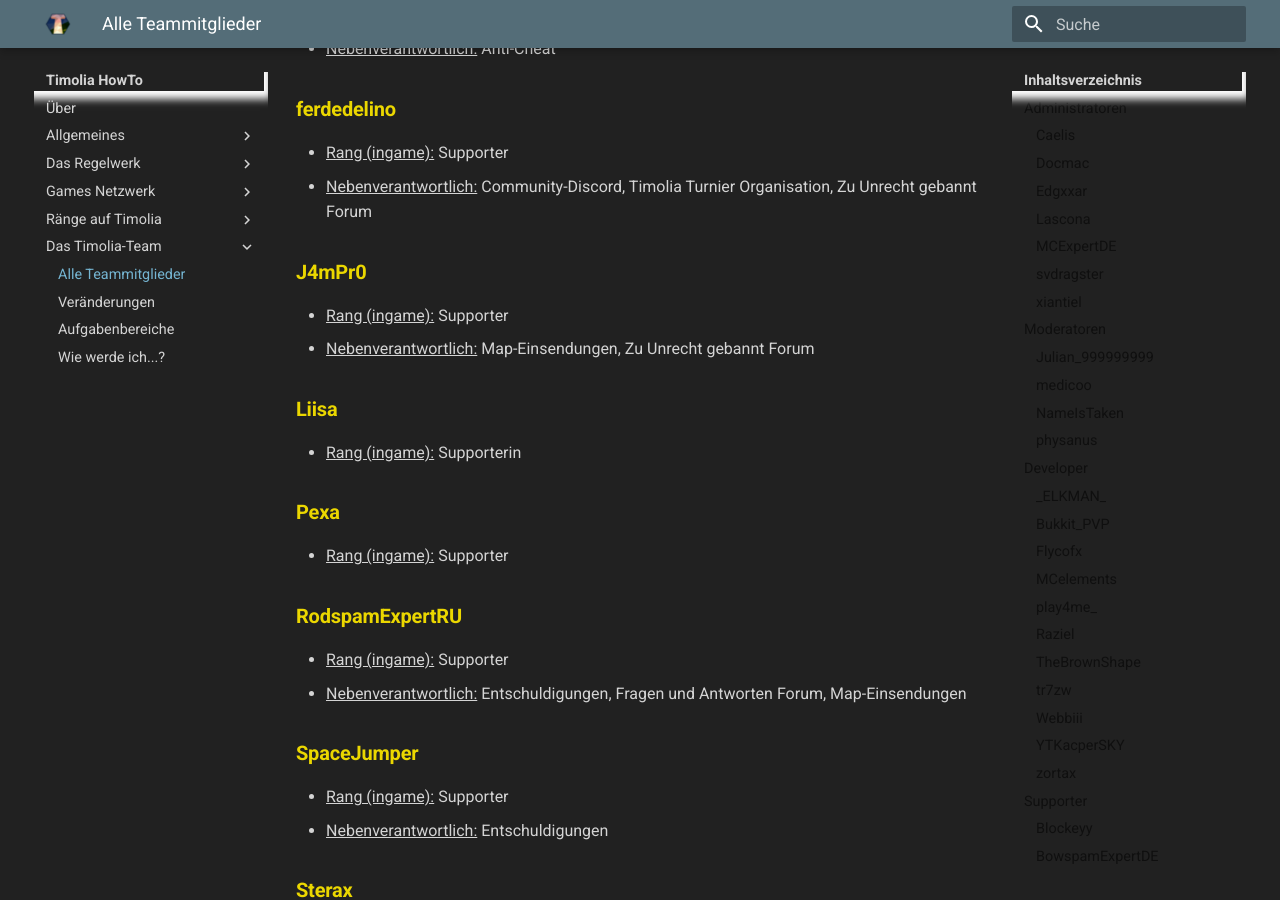
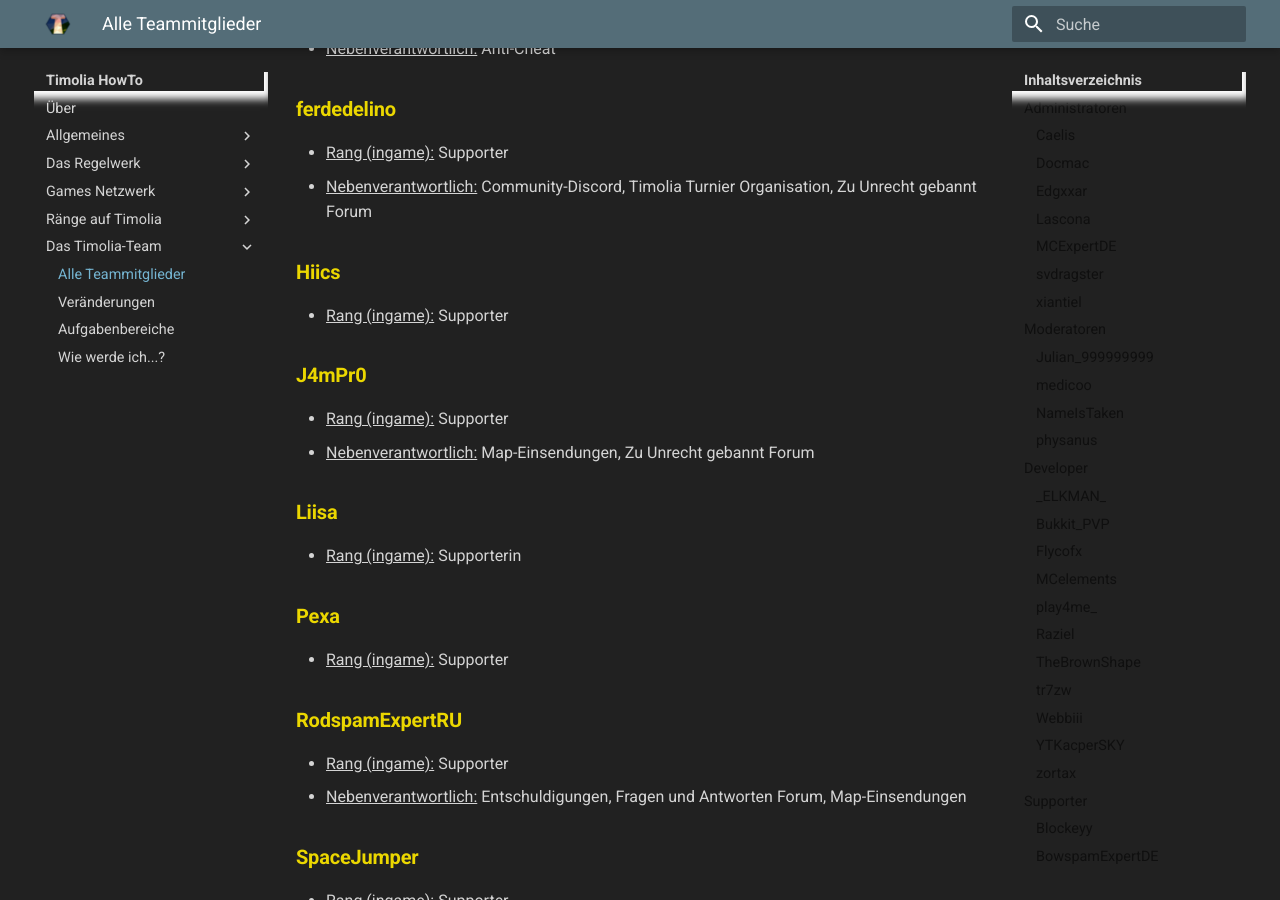
Before and after one commit to TimoliaDE/HowTo, an MkDocs documentation site: the page built from docs/team/members.md, in a window 1280 px wide and 900 px high, scrolled down 4910 px. Built offline with MkDocs 1.6.1 and Material for MkDocs 9.7.7, drawn with Linux system fonts in a browser that asks for light colours; old or Windows-style settings are respelled for this version of MkDocs; some of the changed text lies outside the part shown.

Commit message:
Update members.md

```diff
--- a/docs/team/members.md
+++ b/docs/team/members.md
@@ -138,6 +138,9 @@ Sie stehen für alle grundlegenden Fragen und Reports zur Verfügung und sind di
 - <u>Rang (ingame):</u> Supporter
 - <u>Nebenverantwortlich:</u> Community-Discord, Timolia Turnier Organisation, Zu Unrecht gebannt Forum
 
+### <strong><span class='supporter'>Hiics</span></strong>
+- <u>Rang (ingame):</u> Supporter
+
 ### <strong><span class='supporter'>J4mPr0</span></strong>
 - <u>Rang (ingame):</u> Supporter
 - <u>Nebenverantwortlich:</u> Map-Einsendungen, Zu Unrecht gebannt Forum
@@ -201,6 +204,9 @@ Sie sind für die Arenen und Maps des Timolia-Netzwerkes verantwortlich und entw
 ### <strong><span class='builder'>Char1sma</span></strong>
 - <u>Rang (ingame):</u> Builder
 
+### <strong><span class='builder'>Dankbarkeit</span></strong>
+- <u>Rang (ingame):</u> Builder
+
 ### <strong><span class='builder'>DragonfighterBen</span></strong>
 - <u>Rang (ingame):</u> Builder
 
```
